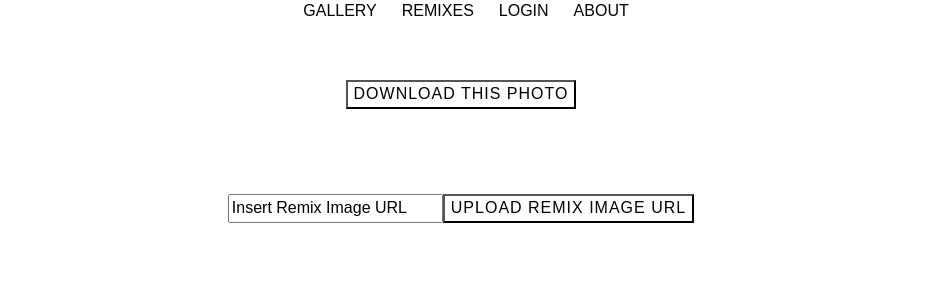
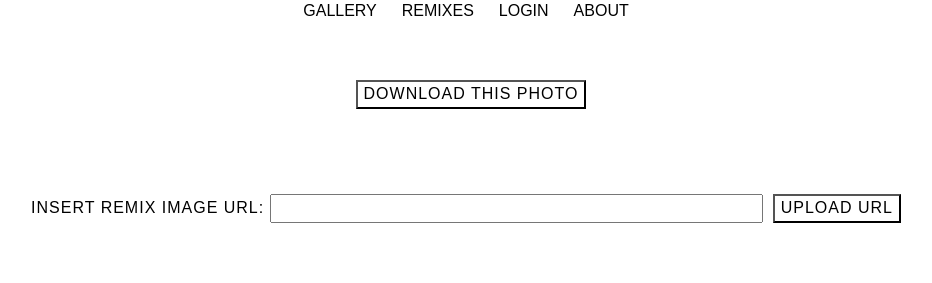
Before and after one commit to csills/REMIX, a React (Create React App) app in the folder client/: page /gallery/1 in a window 1280 px wide. Shown: the part 201-484 px from the top of the page, without its empty margins (159-1091 px from the left). Built offline with nearby package versions, Linux system fonts and the light colour scheme; no server answers.

Commit message:
updated input field

```diff
--- a/client/src/App.css
+++ b/client/src/App.css
@@ -87,6 +87,7 @@
   margin-right: 20px;
   margin-top: 10px;
   margin-bottom: 10px;
+  margin-left: 10px;
   text-transform: uppercase;
   letter-spacing: 1px;
 }
--- a/client/src/ImageRemixHistory.js
+++ b/client/src/ImageRemixHistory.js
@@ -90,9 +90,9 @@ class ImageRemixHistory extends Component {
                             type='file'
                             onChange={this.fileSelectedHandler}
                             ref={fileInput => this.fileInput = fileInput}/>
-                            <input name="registerEmail" value="Insert Remix Image URL" type="text" required />
+                            Insert Remix Image URL: <input name="registerEmail" type="text" required size="50" />
                             {/* <button className="submitbuttons" onClick={() => this.fileInput.click()}>Insert Remix Image URL</button> */}
-                            <button className="submitbuttons" onClick={this.fileUploadHandler}>Upload Remix Image URL</button>
+                            <button className="submitbuttons" onClick={this.fileUploadHandler}>Upload URL</button>
                         </div>
                     </div>
                 </div>
```
